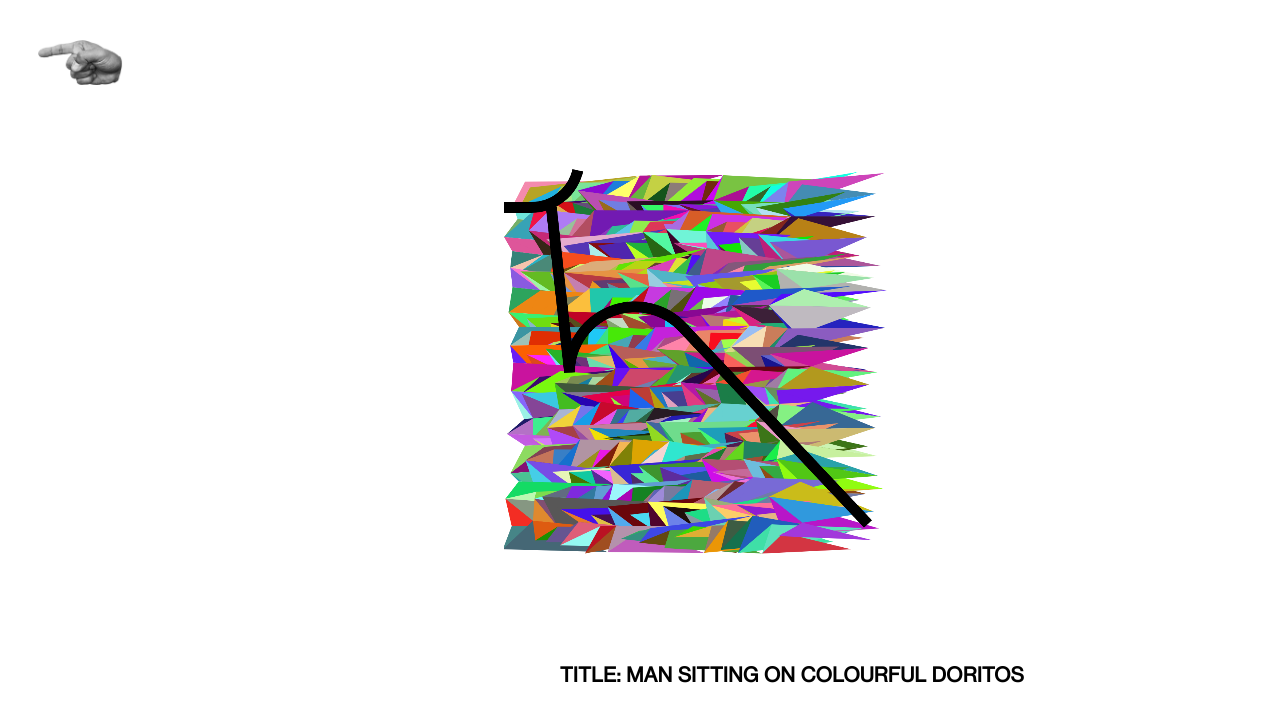
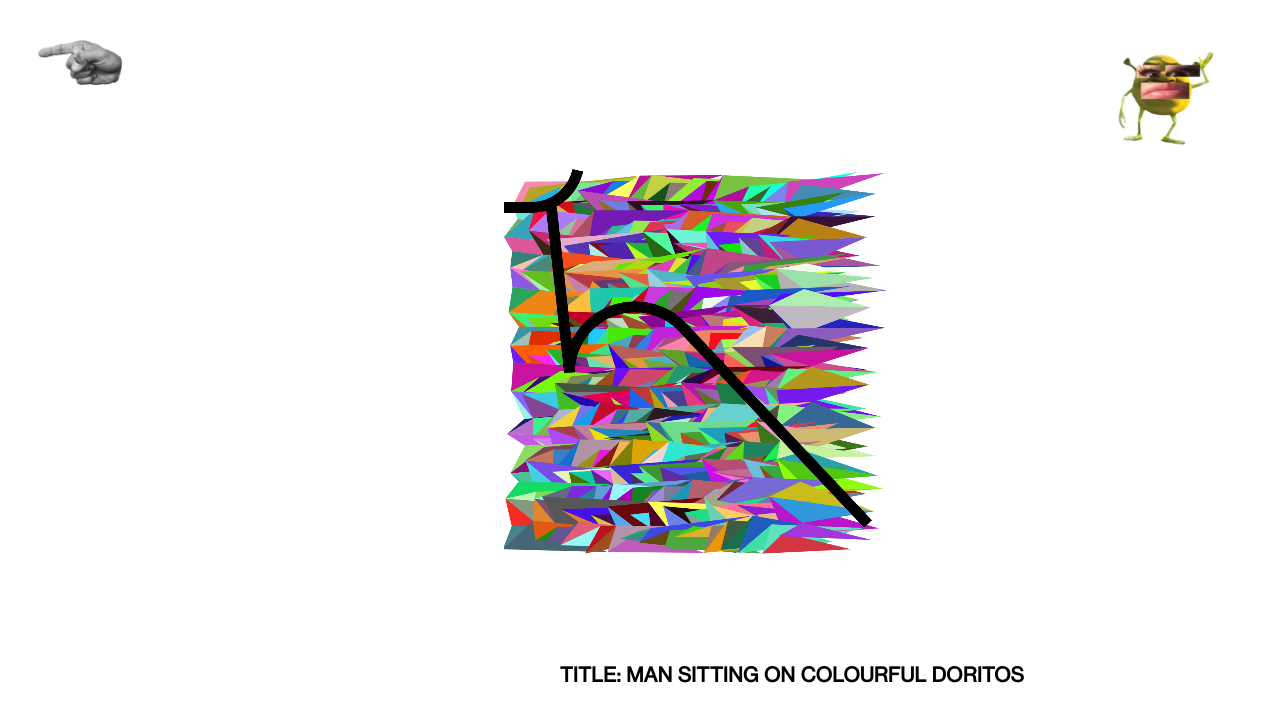
Before and after one commit to hackerwomans/codingcorner, a plain HTML site: page pages/a2.html in a window 1280 px wide. Drawn offline with Linux system fonts and the light colour scheme.

Commit message:
codingcorner

```diff
--- a/pages/a2.html
+++ b/pages/a2.html
@@ -29,6 +29,30 @@
   </style>
     <div class="back"></div>
 
+    <!--  rick link shrekeanna -->
+          <a href="https://www.youtube.com/watch?v=oHg5SJYRHA0"target="_blank"rel="noopener noreferrer">
+    <style>
+    /* shrekeanna */
+        .shrekeanna {
+          position: fixed;
+          top: 6%;
+          right: 5%;
+          width: 100px;
+          height: 100px;
+
+    /* Implementing shrekeanna change on hover */
+          background: url("../img/shrekeanna.png") no-repeat;
+           background-size: 100px 100px;
+          display: inline-block;
+        }
+        .shrekeanna:hover {
+            background: url("../img/shrekeannahap.png") no-repeat;
+            background-size: 100px 100px;
+            cursor: url(https://i.ibb.co/d7sdDmb/toast.png), auto !important;
+        }
+        </style>
+            <div class="shrekeanna"></div>
+
       <script src="../script/a2.js"></script>
     <link rel="stylesheet" type = "text/css" href = "../css/main.css">
 
```
